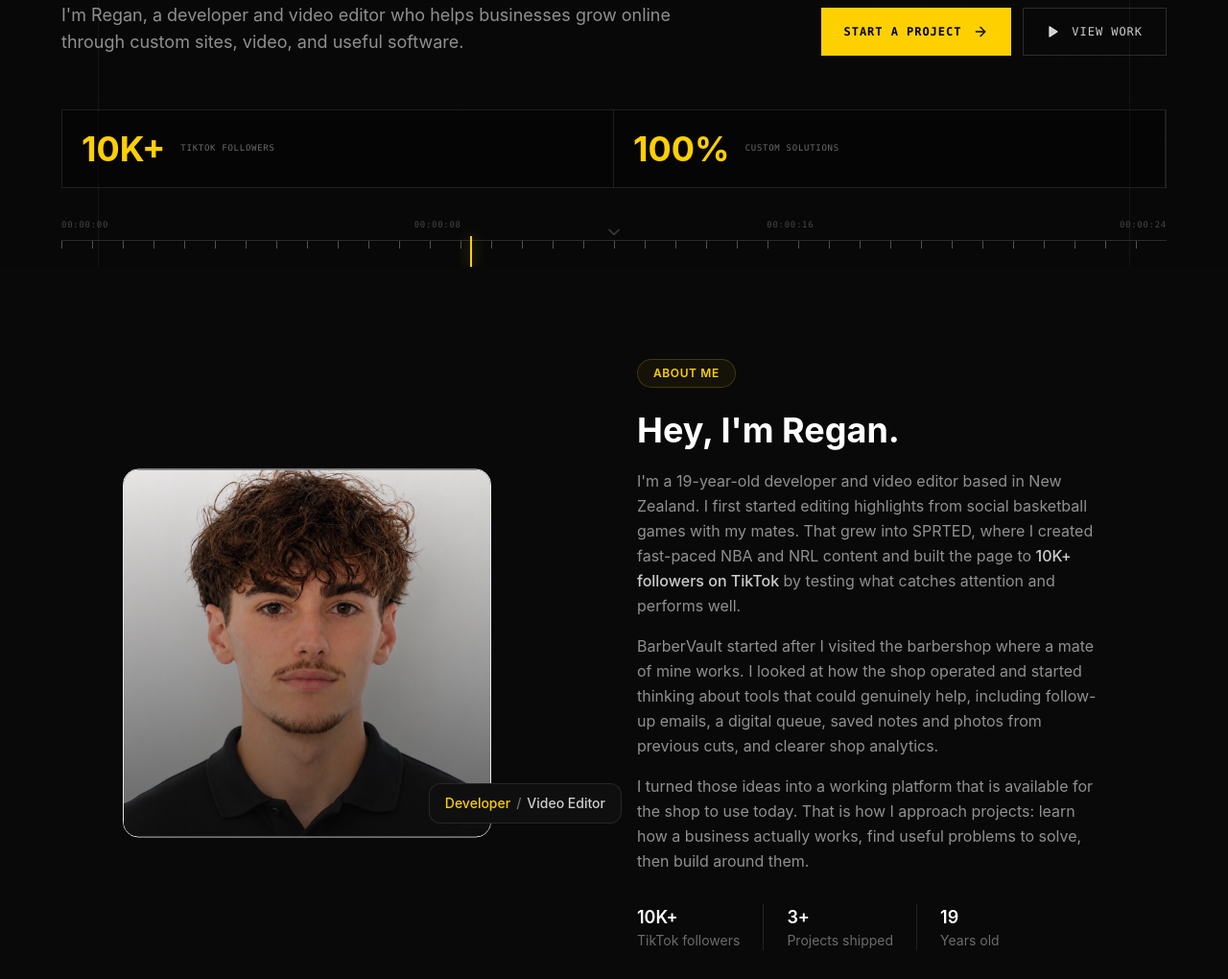
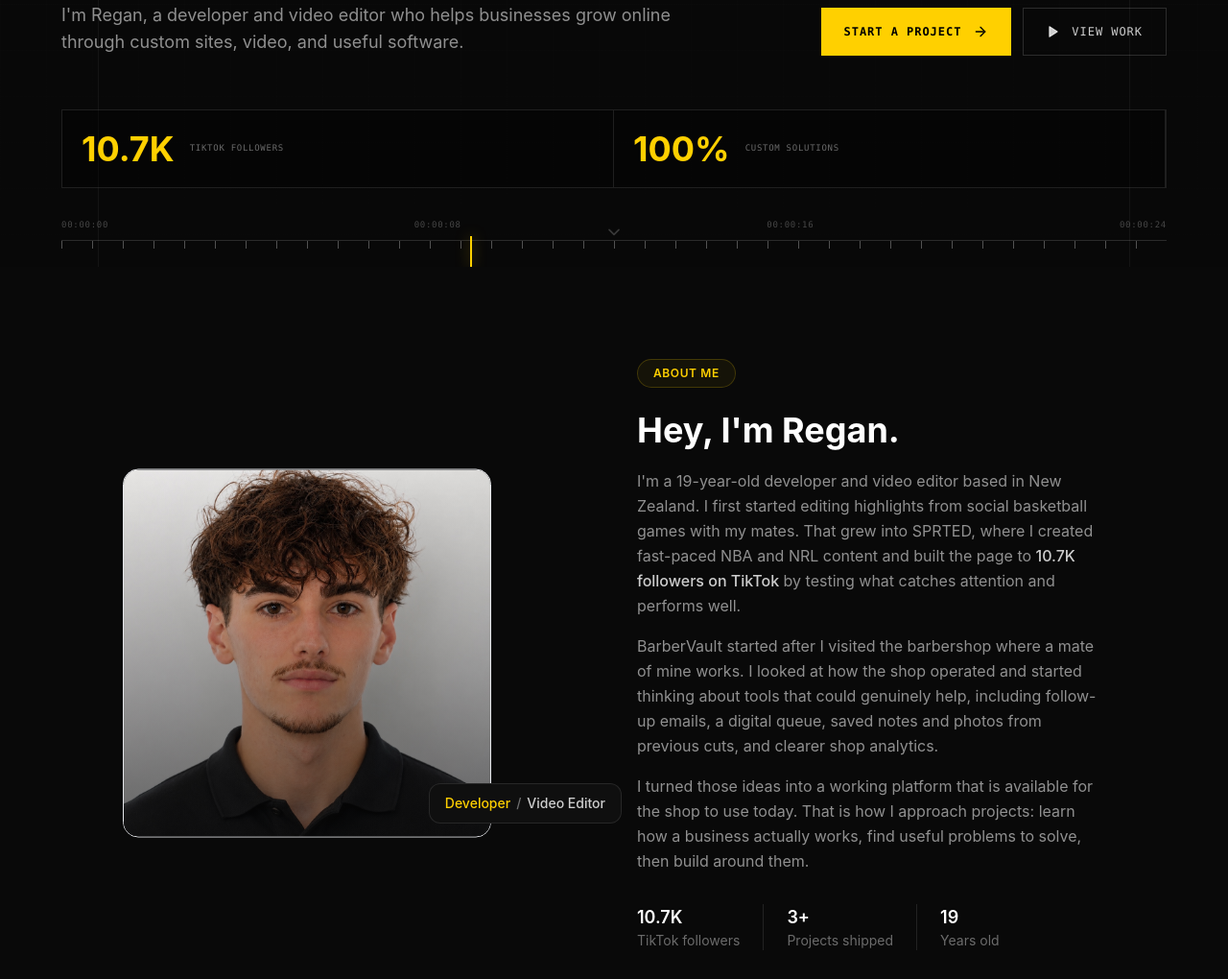
Before and after one commit to Regan-06/Regan-portfolio, a Next.js app in the folder Regan-portfolio/: page / in a window 1280 px wide. Shown: the part 620-1640 px from the top of the page at 96% size. Built offline with nearby package versions, Linux system fonts and the light colour scheme.

Commit message:
Update follower count to 10.7K

```diff
--- a/Regan-portfolio/src/components/About.tsx
+++ b/Regan-portfolio/src/components/About.tsx
@@ -66,7 +66,7 @@ export default function About() {
                 basketball games with my mates. That grew into SPRTED, where I
                 created fast-paced NBA and NRL content and built the page to{" "}
                 <span className="text-white/80 font-medium">
-                  10K+ followers on TikTok
+                  10.7K followers on TikTok
                 </span>{" "}
                 by testing what catches attention and performs well.
               </p>
@@ -87,7 +87,7 @@ export default function About() {
 
             <div className="mt-8 flex gap-6 text-sm text-white/40">
               <div>
-                <div className="text-white font-semibold text-lg">10K+</div>
+                <div className="text-white font-semibold text-lg">10.7K</div>
                 <div>TikTok followers</div>
               </div>
               <div className="w-px bg-white/10" />
--- a/Regan-portfolio/src/components/Hero.tsx
+++ b/Regan-portfolio/src/components/Hero.tsx
@@ -74,7 +74,7 @@ export default function Hero() {
           className="mt-14 grid grid-cols-2 border border-white/10 bg-black/30"
         >
           {[
-            { value: "10K+", label: "TikTok Followers" },
+            { value: "10.7K", label: "TikTok Followers" },
             { value: "100%", label: "Custom Solutions" },
           ].map((s) => (
             <div key={s.label} className="flex items-center gap-4 border-r border-white/10 p-4 md:p-5">
--- a/Regan-portfolio/src/components/Projects.tsx
+++ b/Regan-portfolio/src/components/Projects.tsx
@@ -28,10 +28,10 @@ const projects = [
     label: "Content Brand",
     title: "SPRTED",
     description:
-      "SPRTED grew from my interest in social media and content creation. I started by editing highlights from social basketball games with my mates, experimenting with fast pacing, eye-catching transitions, and different ways to hold attention. That led me to create SPRTED, where I posted NBA and NRL content, studied what performed best, and grew the page to more than 10,000 TikTok followers.",
+      "SPRTED grew from my interest in social media and content creation. I started by editing highlights from social basketball games with my mates, experimenting with fast pacing, eye-catching transitions, and different ways to hold attention. That led me to create SPRTED, where I posted NBA and NRL content, studied what performed best, and grew the page to more than 10,700 TikTok followers.",
     tags: ["Video Editing", "TikTok", "Content Strategy", "Growth"],
     highlights: [
-      { icon: Users, text: "10,000+ TikTok followers" },
+      { icon: Users, text: "10.7K TikTok followers" },
       { icon: Play, text: "Fast-paced NBA and NRL edits" },
       { icon: BarChart3, text: "Content testing and organic growth" },
     ],
@@ -115,7 +115,7 @@ function SprtedProfileStrip() {
         <div className="text-sm text-white/40">Video editing</div>
       </div>
       <div className="ml-auto text-right">
-        <div className="text-2xl font-bold text-purple-400">10.2K</div>
+        <div className="text-2xl font-bold text-purple-400">10.7K</div>
         <div className="text-sm text-white/40">Followers</div>
       </div>
     </div>
--- a/Regan-portfolio/src/components/Results.tsx
+++ b/Regan-portfolio/src/components/Results.tsx
@@ -5,8 +5,8 @@ import { useRef, useEffect, useState } from "react";
 
 const metrics = [
   {
-    value: 10000,
-    suffix: "+",
+    value: 10700,
+    suffix: "",
     label: "TikTok Followers",
     description: "Organic growth built from zero on the SPRTED sports brand",
     color: "text-purple-400",
```
